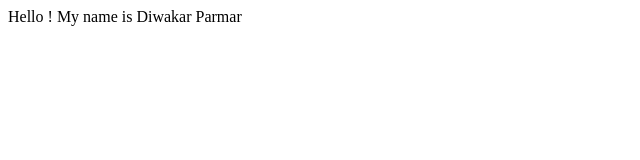
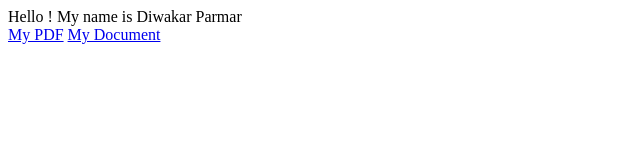
Before and after one commit to dparmar1803/diwakar, a plain HTML site: page index.html in a window 1280 px wide. Shown: the whole page, without its empty margins (0-640 px from the left). Drawn offline with Linux system fonts and the light colour scheme.

Commit message:
Add files via upload

```diff
--- a/index.html
+++ b/index.html
@@ -26,8 +26,13 @@ height="0" width="0" style="display:none;visibility:hidden"></iframe></noscript>
 <!-- End Google Tag Manager (noscript) -->
 
 
-<div>
-Hello ! My name is Diwakar Parmar
-</div>
+    <div>
+    Hello ! My name is Diwakar Parmar
+    </div>
+
+    <a href="document.pdf">My PDF</a>
+    <a href="word.doc">My Document</a>
+
+
 </body>
 </html>
```
